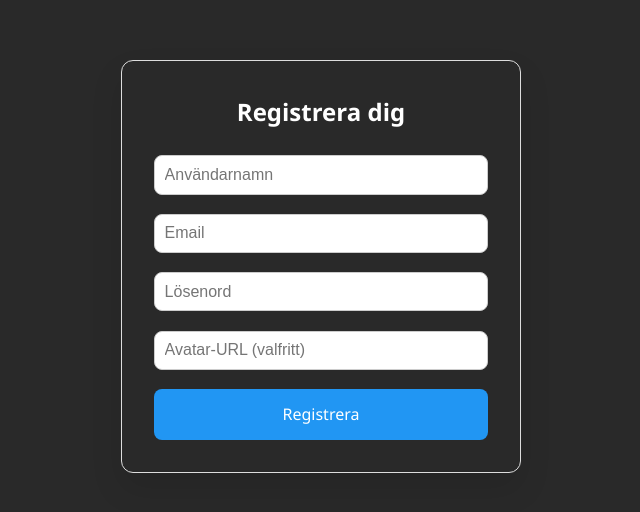
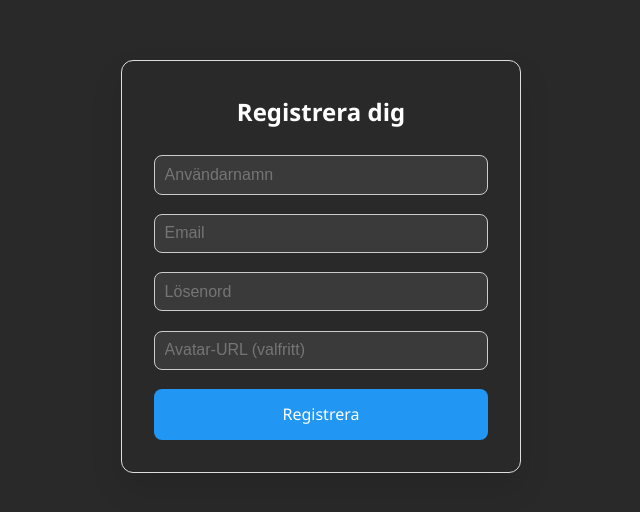
Before and after one commit to ogge2319/chat-app, a React (Vite) app: page /register in a window 1280 px wide. Shown: the top 512 px of the page, without its empty margins (319-959 px from the left). Built offline with nearby package versions, Linux system fonts and the light colour scheme; no server answers.

Commit message:
uppdaterad css för register

```diff
--- a/src/Register/register.css
+++ b/src/Register/register.css
@@ -29,6 +29,7 @@
   width: 100%;
   padding: 0.6rem;
   margin-bottom: 1.2rem;
+  background-color: #3a3a3a;
   border: 1px solid #ccc;
   border-radius: 8px;
   font-size: 1rem;
```
